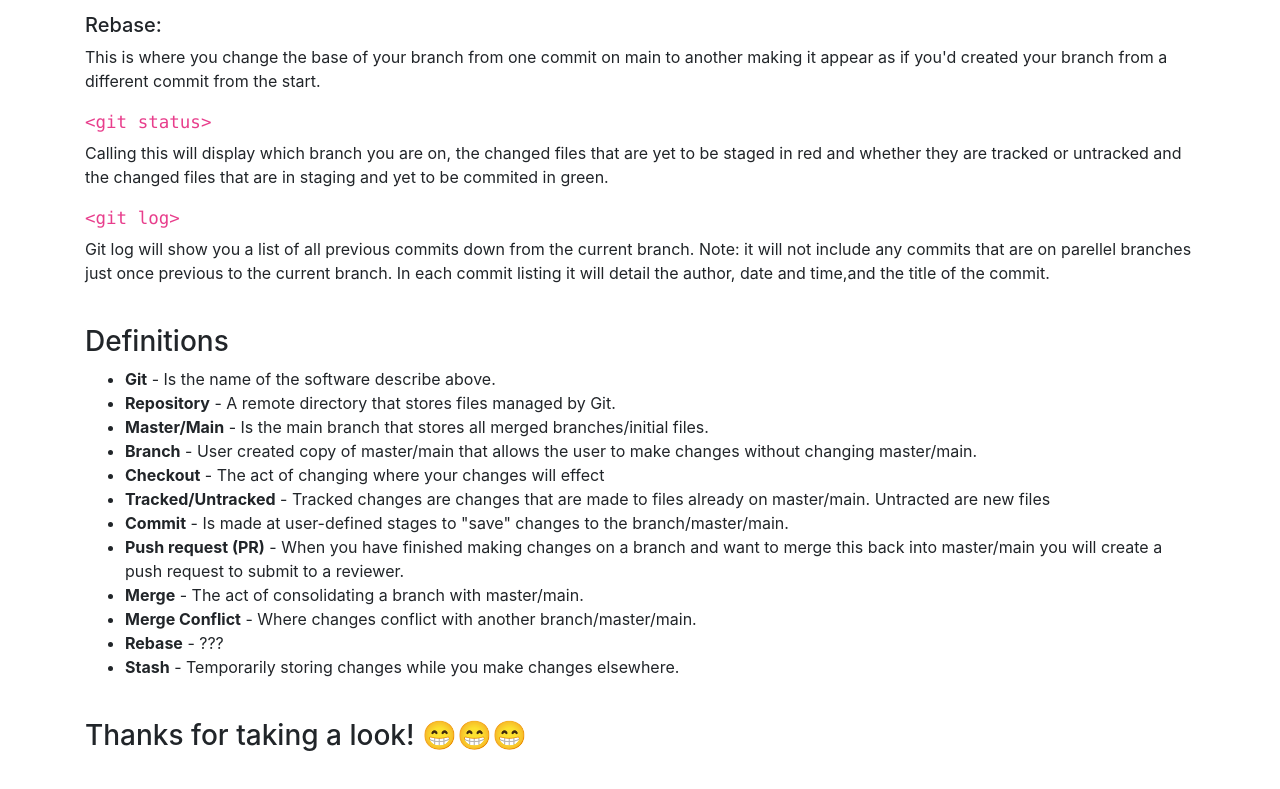
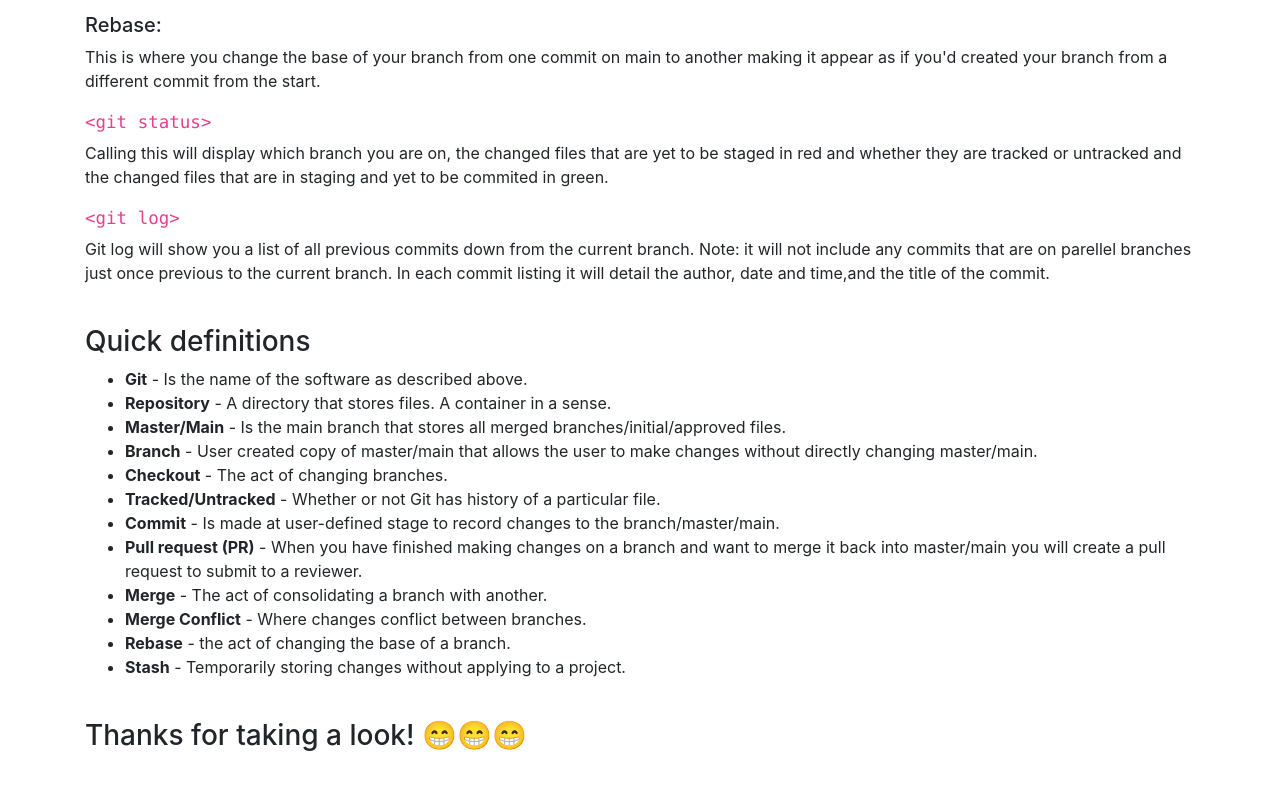
Before and after one commit to Jordy1311/git-wiki, a plain HTML site: page index.html in a window 1280 px wide. Shown: the part 3593-4382 px from the top of the page. Drawn offline with nearby package versions, Linux system fonts and the light colour scheme.

Commit message:
added quick definitions content

```diff
--- a/index.html
+++ b/index.html
@@ -127,20 +127,20 @@
   </section>
 
   <section id="definitions" class="container">
-    <h3>Definitions</h3>
+    <h3>Quick definitions</h3>
     <ul>
-      <li><b>Git</b> - Is the name of the software describe above.</li>
-      <li><b>Repository</b> - A remote directory that stores files managed by Git.</li>
-      <li><b>Master/Main</b> - Is the main branch that stores all merged branches/initial files.</li>
-      <li><b>Branch</b> - User created copy of master/main that allows the user to make changes without changing master/main.</li>
-      <li><b>Checkout</b> - The act of changing where your changes will effect</li>
-      <li><b>Tracked/Untracked</b> - Tracked changes are changes that are made to files already on master/main. Untracted are new files</li>
-      <li><b>Commit</b> - Is made at user-defined stages to "save" changes to the branch/master/main.</li>
-      <li><b>Push request (PR)</b> - When you have finished making changes on a branch and want to merge this back into master/main you will create a push request to submit to a reviewer.</li>
-      <li><b>Merge</b> - The act of consolidating a branch with master/main.</li>
-      <li><b>Merge Conflict</b> - Where changes conflict with another branch/master/main.</li>
-      <li><b>Rebase</b> - ???</li>
-      <li><b>Stash</b> - Temporarily storing changes while you make changes elsewhere.</li>
+      <li><b>Git</b> - Is the name of the software as described above.</li>
+      <li><b>Repository</b> - A directory that stores files. A container in a sense.</li>
+      <li><b>Master/Main</b> - Is the main branch that stores all merged branches/initial/approved files.</li>
+      <li><b>Branch</b> - User created copy of master/main that allows the user to make changes without directly changing master/main.</li>
+      <li><b>Checkout</b> - The act of changing branches.</li>
+      <li><b>Tracked/Untracked</b> - Whether or not Git has history of a particular file.</li>
+      <li><b>Commit</b> - Is made at user-defined stage to record changes to the branch/master/main.</li>
+      <li><b>Pull request (PR)</b> - When you have finished making changes on a branch and want to merge it back into master/main you will create a pull request to submit to a reviewer.</li>
+      <li><b>Merge</b> - The act of consolidating a branch with another.</li>
+      <li><b>Merge Conflict</b> - Where changes conflict between branches.</li>
+      <li><b>Rebase</b> - the act of changing the base of a branch.</li>
+      <li><b>Stash</b> - Temporarily storing changes without applying to a project.</li>
     </ul>
   </section>
 
```
